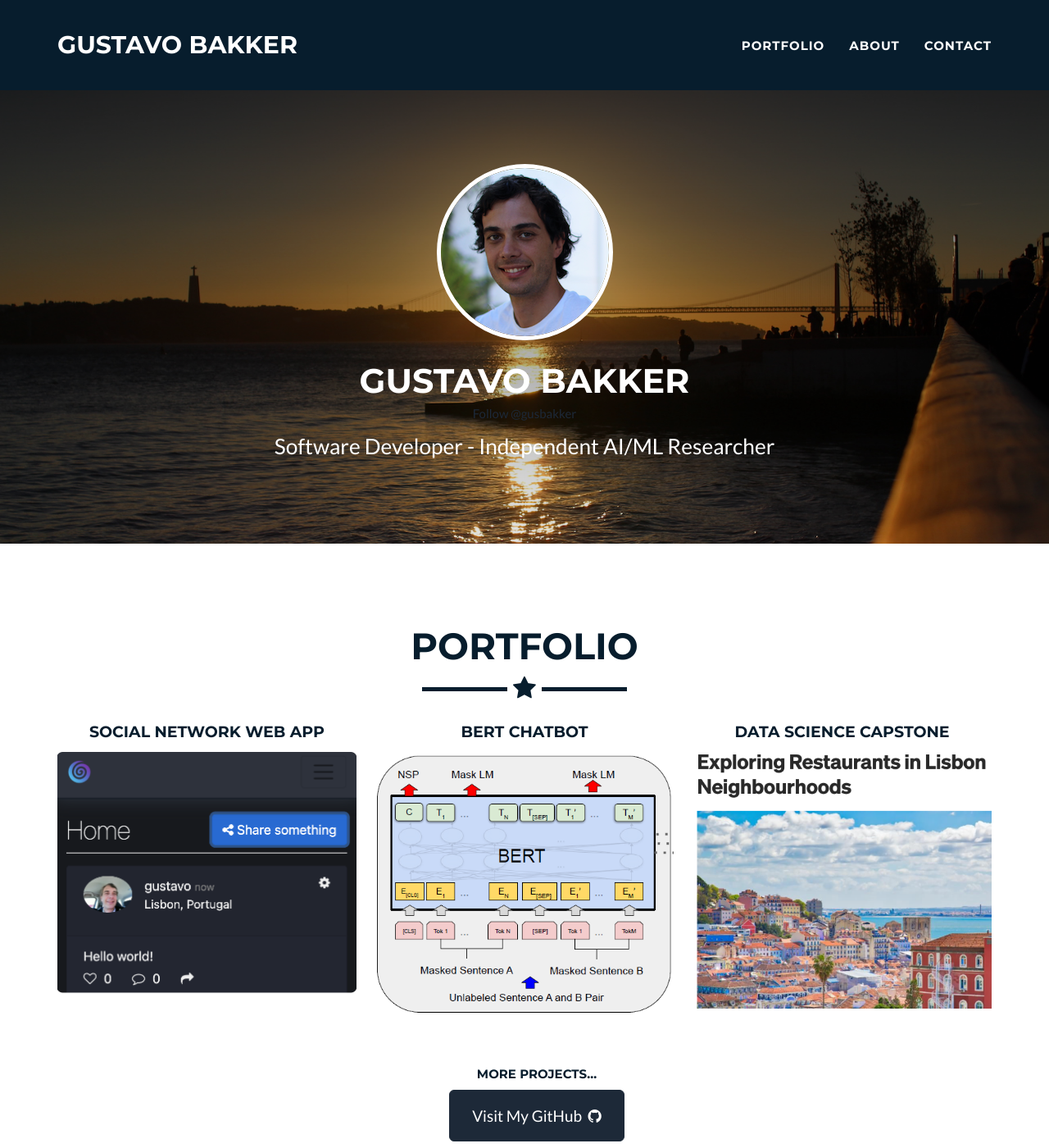
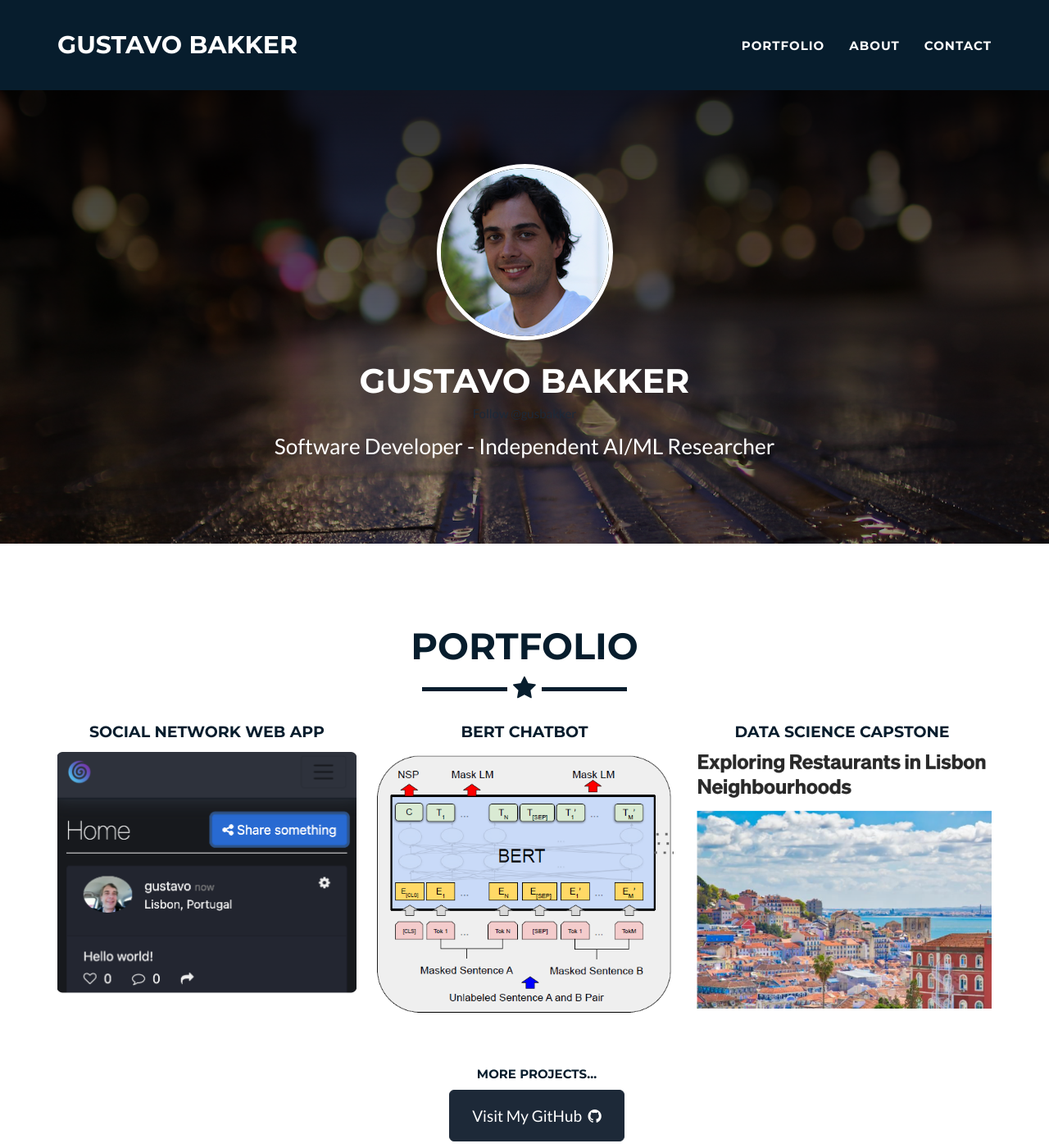
Before and after one commit to gusbakker/gusbakker.github.io, a Jekyll site: the page built from _posts/2014-07-17-project-2.markdown, in a window 1280 px wide and 1400 px high. Shown: the whole window at 82% size. Built offline with Jekyll 4.4.1, drawn with Linux system fonts in a browser that asks for light colours.

Commit message:
now it looks even greater..

```diff
--- a/_config.yml
+++ b/_config.yml
@@ -32,7 +32,7 @@ color:
   secondary-soft: 8ed4cb #8ed4cb
 
 # background image
-background-image: sun.JPG
+background-image: holland.JPG
 
 # Footer settings
 footer:
--- a/_includes/css/main.css
+++ b/_includes/css/main.css
@@ -84,7 +84,7 @@ header {
     text-align: center;
     color: #fff;
     background: #{{ site.color.primary }};
-    background:linear-gradient(rgba(0,0,0,0.7), rgba(0,0,0,0.1)), url('img/background/{{ site.background-image }}');
+    background:linear-gradient(rgba(0,0,0,0.9), rgba(0,0,0,0.4)), url('img/background/{{ site.background-image }}');
     background-size: cover;
 }
 
```
